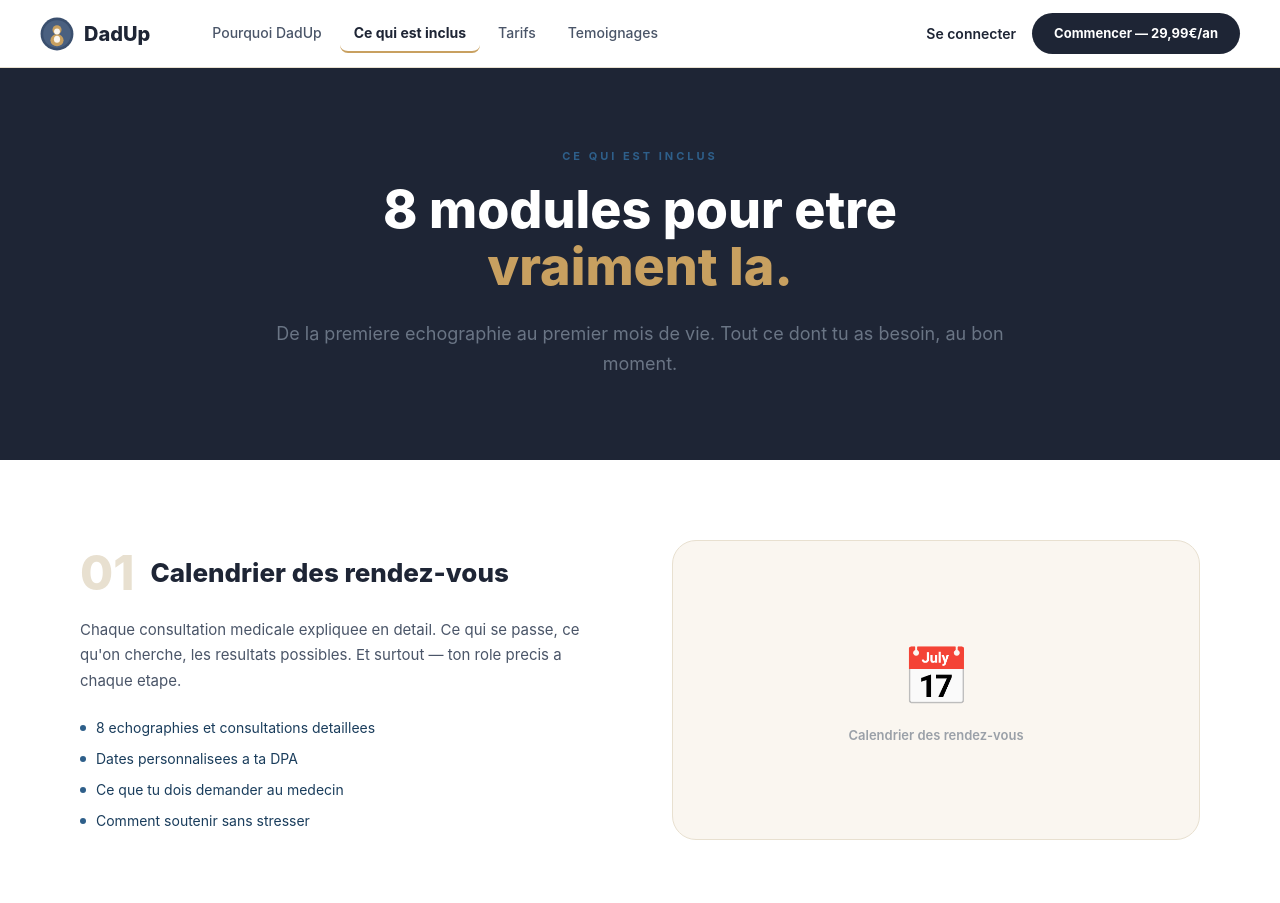
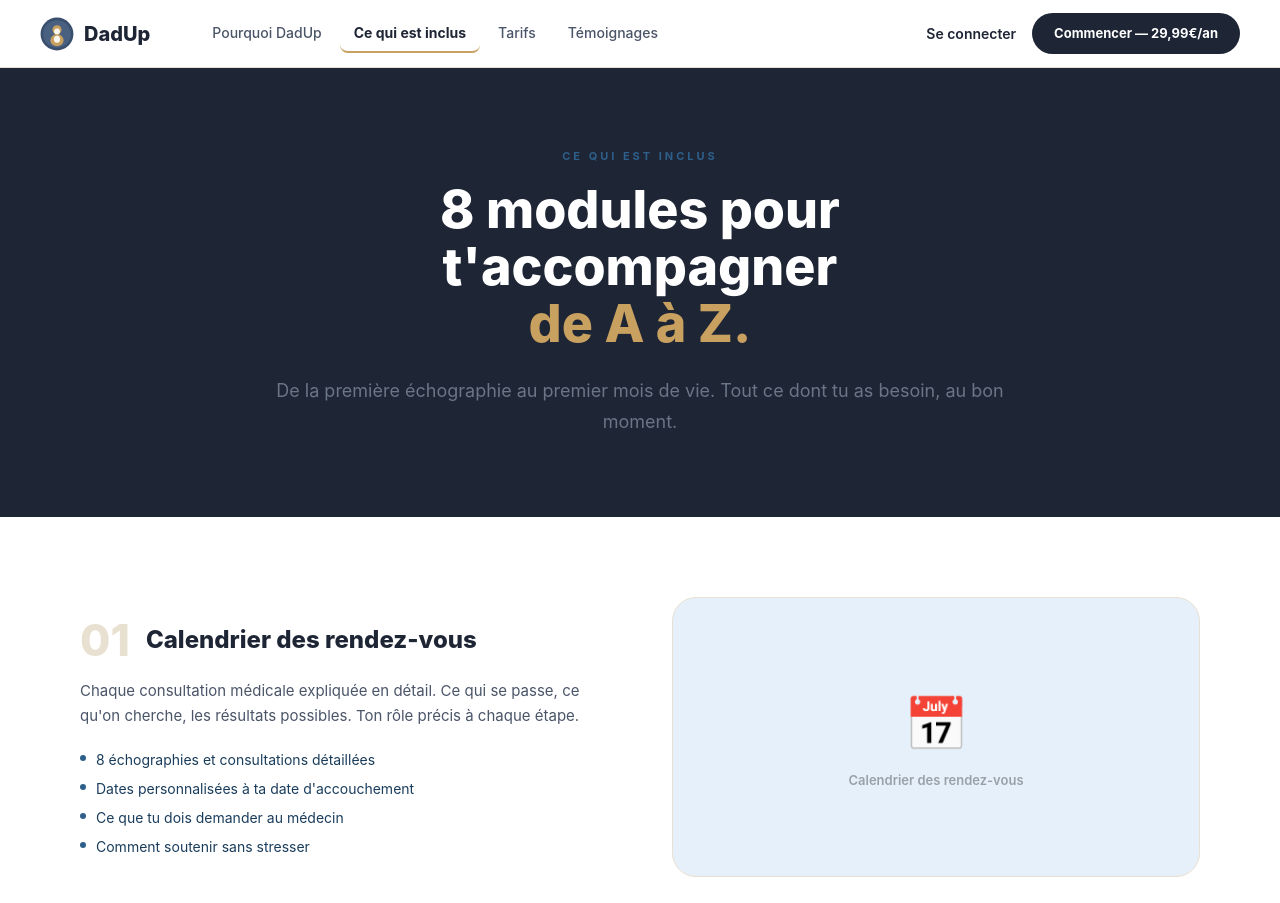
Before and after one commit to Julproject/dadup, a Next.js app: page /inclus in a window 1280 px wide. Shown: the top 903 px of the page. Built offline with nearby package versions, Linux system fonts and the light colour scheme.

Commit message:
Update page.tsx

```diff
--- a/app/inclus/page.tsx
+++ b/app/inclus/page.tsx
@@ -1,114 +1,93 @@
 'use client';
 
 const C = {
-  dark: '#1e2535',
-  gold: '#c8a060',
-  cream: '#faf6f0',
-  white: '#ffffff',
-  border: '#e8e0d0',
-  text: '#4a5568',
-  textLight: '#9aa0a8',
-  blue: '#2E5F8A',
-  bluePale: '#E6F0FA',
-  blueDark: '#1A3D5C',
+  dark: '#1e2535', gold: '#c8a060', cream: '#faf6f0', white: '#ffffff',
+  border: '#e8e0d0', text: '#4a5568', textLight: '#9aa0a8',
+  blue: '#2E5F8A', bluePale: '#E6F0FA', blueDark: '#1A3D5C',
+  orange: '#FFF0E6', green: '#E4F5EC', amber: '#FFF7E0', teal: '#E0F5F0',
 };
 
-function Nav() {
-  return (
-    <nav style={{background:C.white, borderBottom:`1px solid ${C.border}`, padding:'0 40px', display:'flex', alignItems:'center', justifyContent:'space-between', height:'68px', position:'sticky', top:0, zIndex:50}}>
-      <div style={{display:'flex', alignItems:'center', gap:'48px'}}>
-        <a href="/" style={{display:'flex', alignItems:'center', gap:'10px', textDecoration:'none'}}>
-          <svg viewBox="0 0 300 300" width="34" height="34">
-            <circle cx="150" cy="150" r="145" fill="#3a4f6e"/>
-            <circle cx="150" cy="150" r="122" fill="#4a6080"/>
-            <ellipse cx="150" cy="205" rx="58" ry="54" fill="#c8a060"/>
-            <circle cx="150" cy="112" r="40" fill="#c8a060"/>
-            <ellipse cx="150" cy="196" rx="27" ry="31" fill="#faf6f0"/>
-            <circle cx="150" cy="128" r="26" fill="#faf6f0"/>
-          </svg>
-          <span style={{fontWeight:800, color:C.dark, fontSize:'20px'}}>DadUp</span>
-        </a>
-        <div style={{display:'flex', gap:'4px'}}>
-          <a href="/pourquoi" style={{color:C.text, fontSize:'14px', fontWeight:500, padding:'8px 14px', borderRadius:'8px', textDecoration:'none'}}>Pourquoi DadUp</a>
-          <a href="/inclus" style={{color:C.dark, fontSize:'14px', fontWeight:700, padding:'8px 14px', borderRadius:'8px', textDecoration:'none', borderBottom:`2px solid ${C.gold}`}}>Ce qui est inclus</a>
-          <a href="/tarifs" style={{color:C.text, fontSize:'14px', fontWeight:500, padding:'8px 14px', borderRadius:'8px', textDecoration:'none'}}>Tarifs</a>
-          <a href="/temoignages" style={{color:C.text, fontSize:'14px', fontWeight:500, padding:'8px 14px', borderRadius:'8px', textDecoration:'none'}}>Temoignages</a>
-        </div>
-      </div>
-      <div style={{display:'flex', alignItems:'center', gap:'16px'}}>
-        <a href="/login" style={{color:C.dark, fontSize:'14px', fontWeight:600, textDecoration:'none'}}>Se connecter</a>
-        <a href="/tarifs" style={{background:C.dark, color:C.white, padding:'11px 22px', borderRadius:'32px', fontSize:'13px', fontWeight:700, textDecoration:'none'}}>Commencer — 29,99€/an</a>
-      </div>
-    </nav>
-  );
-}
-
-function Footer() {
-  return (
-    <footer style={{background:C.dark, borderTop:'1px solid #2e3848', padding:'32px 40px', display:'flex', alignItems:'center', justifyContent:'space-between'}}>
-      <div style={{display:'flex', alignItems:'center', gap:'8px'}}>
-        <svg viewBox="0 0 300 300" width="28" height="28">
-          <circle cx="150" cy="150" r="145" fill="#3a4f6e"/>
-          <circle cx="150" cy="150" r="122" fill="#4a6080"/>
-          <ellipse cx="150" cy="205" rx="58" ry="54" fill="#c8a060"/>
-          <circle cx="150" cy="112" r="40" fill="#c8a060"/>
-          <ellipse cx="150" cy="196" rx="27" ry="31" fill="#faf6f0"/>
-          <circle cx="150" cy="128" r="26" fill="#faf6f0"/>
-        </svg>
-        <span style={{color:C.white, fontSize:'16px', fontWeight:700}}>DadUp</span>
-      </div>
-      <p style={{color:'#6a7585', fontSize:'12px', margin:0}}>DadUp est un outil d'information. Il ne remplace pas l'avis d'un medecin.</p>
-    </footer>
-  );
-}
+const MODULES = [
+  {num:'01', titre:'Calendrier des rendez-vous', desc:"Chaque consultation médicale expliquée en détail. Ce qui se passe, ce qu'on cherche, les résultats possibles. Ton rôle précis à chaque étape.", details:["8 échographies et consultations détaillées","Dates personnalisées à ta date d'accouchement","Ce que tu dois demander au médecin","Comment soutenir sans stresser"], emoji:'📅', bg:C.bluePale, dark:false},
+  {num:'02', titre:'Suivi bébé semaine par semaine', desc:"Chaque semaine, découvre où en est bébé. Taille, poids, comparaison avec un fruit, développement des organes. Tu sais exactement ce qui se passe.", details:["SA 6 à SA 41 couverts","Comparaison avec un fruit chaque semaine","Développement des organes et des sens","Ce que ressent maman en parallèle"], emoji:'👶', bg:C.green, dark:false},
+  {num:'03', titre:'Guide accouchement complet', desc:"Le moment le plus intense de ta vie arrive. Tu seras prêt. Quand partir, où te mettre, comment respirer avec elle, comment parler aux soignants.", details:["Reconnaître les vraies contractions","Checklist départ maternité","Ton rôle précis en salle de naissance","Césarienne : ce qu'il faut savoir"], emoji:'🏥', bg:C.dark, dark:true},
+  {num:'04', titre:'Valise maternité interactive', desc:"Une checklist complète et interactive. Coche au fur et à mesure. Pour toi, pour elle, pour bébé. Plus de stress le jour J.", details:["21 articles essentiels catégorisés","Pour toi, pour elle, pour bébé","Documents administratifs inclus","Suivi en temps réel"], emoji:'🧳', bg:C.orange, dark:false},
+  {num:'05', titre:'Post-partum décrypté', desc:"Le retour à la maison est souvent le moment le plus difficile. Baby blues, manque de sommeil, bouleversement du couple. Tu comprends ce qu'elle vit.", details:["Baby blues et dépression post-partum","Ton rôle les premières semaines","Gérer la fatigue à deux","Reprendre la vie de couple"], emoji:'💙', bg:C.teal, dark:false},
+  {num:'06', titre:'Idées mensuelles pour ta partenaire', desc:"Chaque mois, une idée concrète pour lui montrer que tu es là. Des attentions simples, accessibles, qui comptent vraiment.", details:["9 idées personnalisées par trimestre","Du dîner romantique au cadeau pratique","Idées adaptées à son état du moment","Surprise du mois révélée progressivement"], emoji:'🎁', bg:C.dark, dark:true},
+  {num:'07', titre:'Premier mois avec bébé', desc:"Les techniques qui marchent vraiment. Pas les théories des livres, les gestes concrets que tu peux faire à 3h du matin quand bébé pleure.", details:["Technique d'emmaillotage pas à pas","Décoder les pleurs de bébé","Gérer le sommeil","Biberon, rot, coliques : les bons gestes"], emoji:'🌙', bg:C.amber, dark:false},
+  {num:'08', titre:'Liste achats prioritaires', desc:"Ce qui est vraiment nécessaire, ce qui est superflu, dans quel ordre acheter et pour quel budget. Finis les achats inutiles.", details:["Essentiel vs superflu clairement indiqué","Budget par catégorie","Ordre d'achat recommandé","Conseils sur les marques fiables"], emoji:'🛒', bg:C.green, dark:false},
+];
 
 export default function InclusPage() {
   return (
     <main style={{minHeight:'100vh', background:C.white, fontFamily:"-apple-system,BlinkMacSystemFont,'Segoe UI',sans-serif"}}>
-      <Nav/>
+      <style>{`
+        *{box-sizing:border-box;margin:0;padding:0;}
+        .nl{display:flex;}.nc{display:flex;}
+        .mg{display:grid;grid-template-columns:1fr 1fr;gap:64px;align-items:center;}
+        @media(max-width:768px){
+          .nl{display:none!important;}.nc{display:none!important;}
+          .mg{grid-template-columns:1fr!important;gap:24px!important;}
+          .sp{padding:48px 20px!important;}
+          nav{padding:0 20px!important;}
+          h1{font-size:36px!important;}
+          h2{font-size:22px!important;}
+          .mod-img{height:200px!important;}
+        }
+      `}</style>
 
-      <section style={{background:C.dark, padding:'80px 40px'}}>
-        <div style={{maxWidth:'800px', margin:'0 auto', textAlign:'center'}}>
-          <p style={{color:C.blue, fontSize:'11px', fontWeight:700, letterSpacing:'3px', textTransform:'uppercase', margin:'0 0 16px'}}>Ce qui est inclus</p>
-          <h1 style={{color:C.white, fontSize:'52px', fontWeight:800, margin:'0 0 24px', lineHeight:1.1}}>
-            8 modules pour etre<br/><span style={{color:C.gold}}>vraiment la.</span>
+      <nav style={{background:C.white,borderBottom:`1px solid ${C.border}`,padding:'0 40px',display:'flex',alignItems:'center',justifyContent:'space-between',height:'68px',position:'sticky',top:0,zIndex:50}}>
+        <div style={{display:'flex',alignItems:'center',gap:'48px'}}>
+          <a href="/" style={{display:'flex',alignItems:'center',gap:'10px',textDecoration:'none'}}>
+            <svg viewBox="0 0 300 300" width="34" height="34"><circle cx="150" cy="150" r="145" fill="#3a4f6e"/><circle cx="150" cy="150" r="122" fill="#4a6080"/><ellipse cx="150" cy="205" rx="58" ry="54" fill="#c8a060"/><circle cx="150" cy="112" r="40" fill="#c8a060"/><ellipse cx="150" cy="196" rx="27" ry="31" fill="#faf6f0"/><circle cx="150" cy="128" r="26" fill="#faf6f0"/></svg>
+            <span style={{fontWeight:800,color:C.dark,fontSize:'20px'}}>DadUp</span>
+          </a>
+          <div className="nl" style={{gap:'4px'}}>
+            <a href="/pourquoi" style={{color:C.text,fontSize:'14px',fontWeight:500,padding:'8px 14px',textDecoration:'none'}}>Pourquoi DadUp</a>
+            <a href="/inclus" style={{color:C.dark,fontSize:'14px',fontWeight:700,padding:'8px 14px',borderRadius:'8px',textDecoration:'none',borderBottom:`2px solid ${C.gold}`}}>Ce qui est inclus</a>
+            <a href="/tarifs" style={{color:C.text,fontSize:'14px',fontWeight:500,padding:'8px 14px',textDecoration:'none'}}>Tarifs</a>
+            <a href="/temoignages" style={{color:C.text,fontSize:'14px',fontWeight:500,padding:'8px 14px',textDecoration:'none'}}>Témoignages</a>
+          </div>
+        </div>
+        <div className="nc" style={{alignItems:'center',gap:'16px'}}>
+          <a href="/login" style={{color:C.dark,fontSize:'14px',fontWeight:600,textDecoration:'none'}}>Se connecter</a>
+          <a href="/tarifs" style={{background:C.dark,color:C.white,padding:'11px 22px',borderRadius:'32px',fontSize:'13px',fontWeight:700,textDecoration:'none'}}>Commencer — 29,99€/an</a>
+        </div>
+      </nav>
+
+      <section style={{background:C.dark,padding:'80px 40px'}}>
+        <div style={{maxWidth:'800px',margin:'0 auto',textAlign:'center'}}>
+          <p style={{color:C.blue,fontSize:'11px',fontWeight:700,letterSpacing:'3px',textTransform:'uppercase',margin:'0 0 16px'}}>Ce qui est inclus</p>
+          <h1 style={{color:C.white,fontSize:'52px',fontWeight:800,margin:'0 0 24px',lineHeight:1.1}}>
+            8 modules pour t'accompagner<br/><span style={{color:C.gold}}>de A à Z.</span>
           </h1>
-          <p style={{color:'#6a7585', fontSize:'18px', lineHeight:1.7, margin:0}}>De la premiere echographie au premier mois de vie. Tout ce dont tu as besoin, au bon moment.</p>
+          <p style={{color:'#6a7585',fontSize:'18px',lineHeight:1.7,margin:0}}>De la première échographie au premier mois de vie. Tout ce dont tu as besoin, au bon moment.</p>
         </div>
       </section>
 
-      <section style={{padding:'80px 40px', maxWidth:'1200px', margin:'0 auto'}}>
-        <div style={{display:'flex', flexDirection:'column', gap:'64px'}}>
-          {[
-            {num:'01', titre:'Calendrier des rendez-vous', desc:"Chaque consultation medicale expliquee en detail. Ce qui se passe, ce qu'on cherche, les resultats possibles. Et surtout — ton role precis a chaque etape.", details:["8 echographies et consultations detaillees","Dates personnalisees a ta DPA","Ce que tu dois demander au medecin","Comment soutenir sans stresser"], emoji:'📅', dark:false},
-            {num:'02', titre:'Suivi bebe semaine par semaine', desc:"Chaque semaine, decouvre ou en est bebe. Taille, poids, comparaison avec un fruit, developpement des organes. Tu sais exactement ce qui se passe.", details:["SA 6 a SA 41 couverts","Comparaison fruit chaque semaine","Developpement organes et sens","Ce que ressent maman en parallele"], emoji:'👶', dark:false},
-            {num:'03', titre:'Guide accouchement complet', desc:"Le moment le plus intense de ta vie arrive. Tu seras pret. Quand partir, ou te mettre, comment respirer avec elle, comment parler aux soignants.", details:["Reconnaitre les vraies contractions","Checklist depart maternite","Ton role precis en salle de naissance","Cesarienne — ce qu'il faut savoir"], emoji:'🏥', dark:true},
-            {num:'04', titre:'Valise maternite interactive', desc:"Une checklist complete et interactive. Coche au fur et a mesure. Pour toi, pour elle, pour bebe. Plus de stress le jour J — tout est pret.", details:["21 items essentiels categories","Pour toi, pour elle, pour bebe","Documents administratifs inclus","Mise a jour en temps reel"], emoji:'🧳', dark:false},
-            {num:'05', titre:'Post-partum decrypte', desc:"Le retour a la maison est souvent le moment le plus difficile. Baby blues, manque de sommeil, bouleversement du couple — tu comprends ce qu'elle vit.", details:["Baby blues vs depression post-partum","Ton role les premieres semaines","Gerer la fatigue a deux","Reprendre la vie de couple"], emoji:'💙', dark:false},
-            {num:'06', titre:'Idees mensuelles pour ta partenaire', desc:"Chaque mois, une idee concrete pour lui montrer que tu es la. Des attentions simples, accessibles, qui comptent vraiment.", details:["9 idees personnalisees par trimestre","Du diner romantique au cadeau pratique","Idees adaptees a son etat du moment","Surprise du mois revelee progressivement"], emoji:'🎁', dark:true},
-            {num:'07', titre:'Survie premier mois', desc:"Les techniques qui marchent vraiment. Pas les theories des livres — les gestes concrets que tu peux faire a 3h du matin quand bebe pleure.", details:["Technique emmaillotage pas a pas","Decoder les pleurs de bebe","Gerer le sommeil","Biberon, rot, coliques — les bons gestes"], emoji:'🌙', dark:false},
-            {num:'08', titre:'Liste achats prioritaires', desc:"Ce qui est vraiment necessaire, ce qui est superflu, dans quel ordre acheter, et pour quel budget. Arrete de te faire avoir par le marketing.", details:["Essentiel vs superflu clairement indique","Budget par categorie","Ordre d'achat recommande","Conseils marques fiables"], emoji:'🛒', dark:false},
-          ].map((m, i) => (
-            <div key={i} style={{display:'grid', gridTemplateColumns:'1fr 1fr', gap:'64px', alignItems:'center', direction: i % 2 === 1 ? 'rtl' : 'ltr'}}>
+      <section className="sp" style={{padding:'80px 40px',maxWidth:'1200px',margin:'0 auto'}}>
+        <div style={{display:'flex',flexDirection:'column',gap:'56px'}}>
+          {MODULES.map((m,i)=>(
+            <div key={i} className="mg" style={{direction: i%2===1?'rtl':'ltr'}}>
               <div style={{direction:'ltr'}}>
-                <div style={{display:'flex', alignItems:'center', gap:'16px', marginBottom:'20px'}}>
-                  <span style={{color:C.border, fontSize:'48px', fontWeight:800, lineHeight:1}}>{m.num}</span>
-                  <h2 style={{color:C.dark, fontSize:'26px', fontWeight:800, margin:0}}>{m.titre}</h2>
+                <div style={{display:'flex',alignItems:'center',gap:'16px',marginBottom:'16px'}}>
+                  <span style={{color:C.border,fontSize:'44px',fontWeight:800,lineHeight:1}}>{m.num}</span>
+                  <h2 style={{color:C.dark,fontSize:'24px',fontWeight:800,margin:0}}>{m.titre}</h2>
                 </div>
-                <p style={{color:C.text, fontSize:'15px', lineHeight:1.7, margin:'0 0 24px'}}>{m.desc}</p>
-                <div style={{display:'flex', flexDirection:'column', gap:'10px'}}>
-                  {m.details.map((d, j) => (
-                    <div key={j} style={{display:'flex', gap:'10px', alignItems:'center'}}>
-                      <div style={{width:'6px', height:'6px', borderRadius:'50%', background:C.blue, flexShrink:0}}></div>
-                      <p style={{color:C.blueDark, fontSize:'14px', margin:0}}>{d}</p>
+                <p style={{color:C.text,fontSize:'15px',lineHeight:1.7,margin:'0 0 20px'}}>{m.desc}</p>
+                <div style={{display:'flex',flexDirection:'column',gap:'8px'}}>
+                  {m.details.map((d,j)=>(
+                    <div key={j} style={{display:'flex',gap:'10px',alignItems:'flex-start'}}>
+                      <div style={{width:'6px',height:'6px',borderRadius:'50%',background:C.blue,flexShrink:0,marginTop:'6px'}}></div>
+                      <p style={{color:C.blueDark,fontSize:'14px',margin:0,lineHeight:1.5}}>{d}</p>
                     </div>
                   ))}
                 </div>
               </div>
-              <div style={{direction:'ltr', background: m.dark ? C.blueDark : C.cream, borderRadius:'24px', height:'300px', display:'flex', alignItems:'center', justifyContent:'center', border: m.dark ? 'none' : `1px solid ${C.border}`}}>
+              <div className="mod-img" style={{direction:'ltr',background:m.bg,borderRadius:'24px',height:'280px',display:'flex',alignItems:'center',justifyContent:'center',border:m.dark?'none':`1px solid ${C.border}`}}>
                 <div style={{textAlign:'center'}}>
-                  <p style={{fontSize:'56px', margin:'0 0 8px'}}>{m.emoji}</p>
-                  <p style={{color: m.dark ? C.gold : C.textLight, fontSize:'13px', margin:0, fontWeight:600}}>{m.titre}</p>
+                  <p style={{fontSize:'52px',margin:'0 0 8px'}}>{m.emoji}</p>
+                  <p style={{color:m.dark?C.gold:C.textLight,fontSize:'13px',margin:0,fontWeight:600}}>{m.titre}</p>
                 </div>
               </div>
             </div>
@@ -116,13 +95,19 @@ export default function InclusPage() {
         </div>
       </section>
 
-      <section style={{background:C.dark, padding:'80px 40px', textAlign:'center' as const}}>
-        <h2 style={{color:C.white, fontSize:'38px', fontWeight:800, margin:'0 0 12px'}}>Tout ca pour 29,99€/an.</h2>
-        <p style={{color:'#6a7585', fontSize:'16px', margin:'0 0 32px'}}>Sans engagement. Resiliable a tout moment.</p>
-        <a href="/tarifs" style={{background:C.gold, color:'#1c1510', padding:'16px 40px', borderRadius:'32px', fontSize:'15px', fontWeight:800, textDecoration:'none', display:'inline-block'}}>Commencer maintenant</a>
+      <section style={{background:C.dark,padding:'80px 40px',textAlign:'center' as const}}>
+        <h2 style={{color:C.white,fontSize:'38px',fontWeight:800,margin:'0 0 12px'}}>Tout ça pour 29,99€/an.</h2>
+        <p style={{color:'#6a7585',fontSize:'16px',margin:'0 0 32px'}}>Sans engagement. Résiliable à tout moment.</p>
+        <a href="/tarifs" style={{background:C.gold,color:'#1c1510',padding:'16px 40px',borderRadius:'32px',fontSize:'15px',fontWeight:800,textDecoration:'none',display:'inline-block'}}>Commencer maintenant</a>
       </section>
 
-      <Footer/>
+      <footer style={{background:C.dark,borderTop:'1px solid #2e3848',padding:'32px 40px',display:'flex',alignItems:'center',justifyContent:'space-between',flexWrap:'wrap' as const,gap:'16px'}}>
+        <div style={{display:'flex',alignItems:'center',gap:'8px'}}>
+          <svg viewBox="0 0 300 300" width="28" height="28"><circle cx="150" cy="150" r="145" fill="#3a4f6e"/><circle cx="150" cy="150" r="122" fill="#4a6080"/><ellipse cx="150" cy="205" rx="58" ry="54" fill="#c8a060"/><circle cx="150" cy="112" r="40" fill="#c8a060"/><ellipse cx="150" cy="196" rx="27" ry="31" fill="#faf6f0"/><circle cx="150" cy="128" r="26" fill="#faf6f0"/></svg>
+          <span style={{color:C.white,fontSize:'16px',fontWeight:700}}>DadUp</span>
+        </div>
+        <p style={{color:'#6a7585',fontSize:'12px',margin:0}}>DadUp est un outil d'information. Il ne remplace pas l'avis d'un médecin.</p>
+      </footer>
     </main>
   );
 }
```
